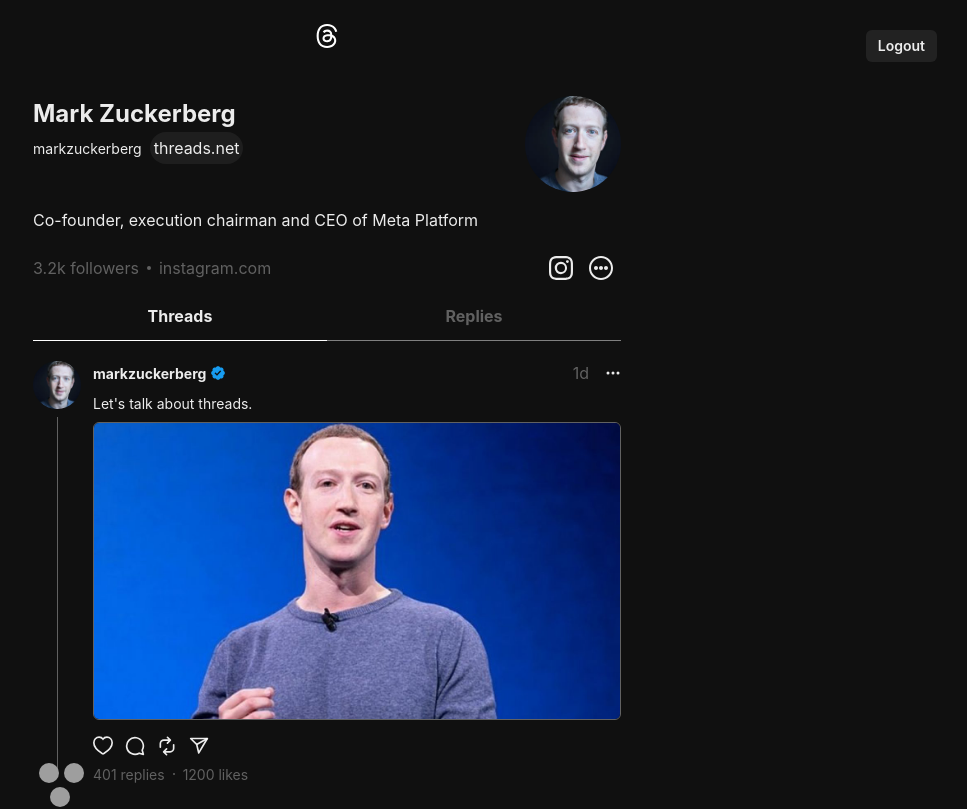
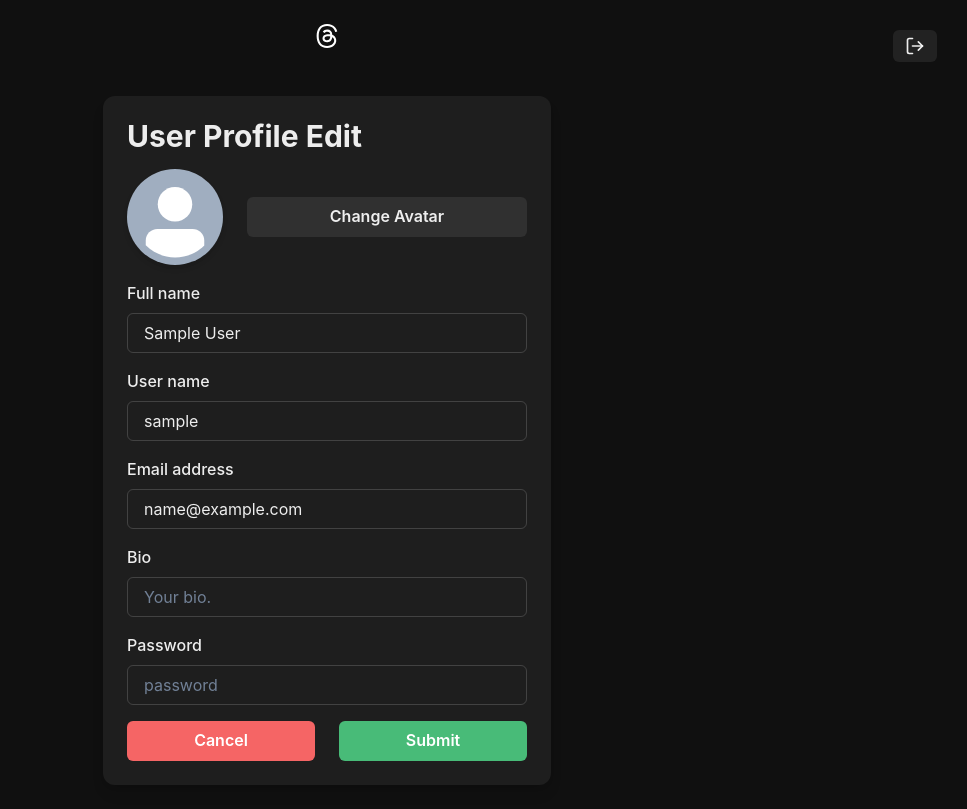
Before and after one commit to sinha-niranjan/threads_client, a React (Vite) app: page /update in a window 1280 px wide. Shown: the top 809 px of the page, without its empty margins (313-1280 px from the left). Built offline with nearby package versions, Linux system fonts and the light colour scheme; sample sign-in values are in the browser's storage; grey boxes are pictures that could not be loaded.

Commit message:
update profile is added

```diff
--- a/src/App.jsx
+++ b/src/App.jsx
@@ -8,6 +8,7 @@
 import { useRecoilValue } from "recoil";
 import userAtom from "./atoms/userAtom";
 import LogoutButton from "./components/LogoutButton";
+import UpdateProfilePage from "./pages/UpdateProfilePage";
 
 function App() {
   const user = useRecoilValue(userAtom);
@@ -22,14 +23,16 @@
         <Route
           path="/auth"
           element={user ? <Navigate to={"/"} /> : <AuthPage />}
+        />{" "}
+        <Route
+          path="/update"
+          element={user ? <UpdateProfilePage /> : <Navigate to={"/auth"} /> }
         />
         <Route path="/:username" element={<UserPages />} />
         <Route path="/:username/post/:pid" element={<PostPages />} />
       </Routes>
 
-      {
-        user && <LogoutButton />
-      }
+      {user && <LogoutButton />}
     </Container>
   );
 }
--- a/src/components/LogoutButton.jsx
+++ b/src/components/LogoutButton.jsx
@@ -3,6 +3,7 @@
 import { useSetRecoilState } from "recoil";
 import userAtom from "../atoms/userAtom";
 import useShowToast from "../hooks/useShowToast";
+import {FiLogOut } from "react-icons/fi"
 
 const LogoutButton = () => {
   const showToast = useShowToast();
@@ -37,7 +38,7 @@
       size={"sm"}
       onClick={handleLogout}
     >
-      Logout
+       <FiLogOut size={20} />
     </Button>
   );
 };
--- /dev/null
+++ b/src/hooks/usePreviewImg.js
@@ -0,0 +1,25 @@
+import { useState } from "react";
+import useShowToast from "./useShowToast";
+
+const usePreviewImg = () => {
+	const [imgUrl, setImgUrl] = useState(null);
+	const showToast = useShowToast();
+	const handleImageChange = (e) => {
+		const file = e.target.files[0];
+		if (file && file.type.startsWith("image/")) {
+			const reader = new FileReader();
+
+			reader.onloadend = () => {
+				setImgUrl(reader.result);
+			};
+
+			reader.readAsDataURL(file);
+		} else {
+			showToast("Invalid file type", " Please select an image file", "error");
+			setImgUrl(null);
+		}
+	};
+	return { handleImageChange, imgUrl, setImgUrl };
+};
+
+export default usePreviewImg;
--- /dev/null
+++ b/src/pages/UpdateProfilePage.jsx
@@ -0,0 +1,180 @@
+import {
+  Button,
+  Flex,
+  FormControl,
+  FormLabel,
+  Heading,
+  Input,
+  Stack,
+  useColorModeValue,
+  Avatar,
+  Center,
+} from "@chakra-ui/react";
+import { useRef, useState } from "react";
+import { useRecoilState } from "recoil";
+import userAtom from "../atoms/userAtom";
+import usePreviewImg from "../hooks/usePreviewImg";
+import useShowToast from "../hooks/useShowToast";
+
+export default function UpdateProfilePage() {
+  const [user, setUser] = useRecoilState(userAtom);
+  const [inputs, setInputs] = useState({
+    name: user.name,
+    username: user.username,
+    email: user.email,
+    bio: user.bio,
+    password: "",
+  });
+  const fileRef = useRef(null);
+  const [updating, setUpdating] = useState(false);
+
+  const showToast = useShowToast();
+
+  const { handleImageChange, imgUrl } = usePreviewImg();
+
+  const handleSubmit = async (e) => {
+    e.preventDefault();
+    if (updating) return;
+    setUpdating(true);
+    try {
+      const res = await fetch(`/api/users/update/${user._id}`, {
+        method: "PUT",
+        headers: {
+          "Content-Type": "application/json",
+        },
+        body: JSON.stringify({ ...inputs, profilePic: imgUrl }),
+      });
+      const data = await res.json(); // updated user object
+      if (data.error) {
+        showToast("Error", data.error, "error");
+        return;
+		}
+      showToast("Success", "Profile updated successfully", "success");
+      setUser(data);
+      localStorage.setItem("user-threads", JSON.stringify(data));
+    } catch (error) {
+      showToast("Error", error, "error");
+    } finally {
+      setUpdating(false);
+    }
+  };
+  return (
+    <form onSubmit={handleSubmit}>
+      <Flex align={"center"} justify={"center"} my={6}>
+        <Stack
+          spacing={4}
+          w={"full"}
+          maxW={"md"}
+          bg={useColorModeValue("white", "gray.dark")}
+          rounded={"xl"}
+          boxShadow={"lg"}
+          p={6}
+        >
+          <Heading lineHeight={1.1} fontSize={{ base: "2xl", sm: "3xl" }}>
+            User Profile Edit
+          </Heading>
+          <FormControl id="userName">
+            <Stack direction={["column", "row"]} spacing={6}>
+              <Center>
+                <Avatar
+                  size="xl"
+                  boxShadow={"md"}
+                  src={imgUrl || user.profilePic}
+                />
+              </Center>
+              <Center w="full">
+                <Button w="full" onClick={() => fileRef.current.click()}>
+                  Change Avatar
+                </Button>
+                <Input
+                  type="file"
+                  hidden
+                  ref={fileRef}
+                  onChange={handleImageChange}
+                />
+              </Center>
+            </Stack>
+          </FormControl>
+          <FormControl>
+            <FormLabel>Full name</FormLabel>
+            <Input
+              placeholder="John Doe"
+              value={inputs.name}
+              onChange={(e) => setInputs({ ...inputs, name: e.target.value })}
+              _placeholder={{ color: "gray.500" }}
+              type="text"
+            />
+          </FormControl>
+          <FormControl>
+            <FormLabel>User name</FormLabel>
+            <Input
+              placeholder="johndoe"
+              value={inputs.username}
+              onChange={(e) =>
+                setInputs({ ...inputs, username: e.target.value })
+              }
+              _placeholder={{ color: "gray.500" }}
+              type="text"
+            />
+          </FormControl>
+          <FormControl>
+            <FormLabel>Email address</FormLabel>
+            <Input
+              placeholder="your-email@example.com"
+              value={inputs.email}
+              onChange={(e) => setInputs({ ...inputs, email: e.target.value })}
+              _placeholder={{ color: "gray.500" }}
+              type="email"
+            />
+          </FormControl>
+          <FormControl>
+            <FormLabel>Bio</FormLabel>
+            <Input
+              placeholder="Your bio."
+              value={inputs.bio}
+              onChange={(e) => setInputs({ ...inputs, bio: e.target.value })}
+              _placeholder={{ color: "gray.500" }}
+              type="text"
+            />
+          </FormControl>
+          <FormControl>
+            <FormLabel>Password</FormLabel>
+            <Input
+              placeholder="password"
+              value={inputs.password}
+              onChange={(e) =>
+                setInputs({ ...inputs, password: e.target.value })
+              }
+              _placeholder={{ color: "gray.500" }}
+              type="password"
+            />
+          </FormControl>
+          <Stack spacing={6} direction={["column", "row"]}>
+            <Button
+              bg={"red.400"}
+              color={"white"}
+              w="full"
+              _hover={{
+                bg: "red.500",
+              }}
+            >
+              Cancel
+            </Button>
+            <Button
+              bg={"green.400"}
+              color={"white"}
+              w="full"
+              _hover={{
+                bg: "green.500",
+              }}
+              type="submit"
+              isLoading={updating}
+            >
+              Submit
+            </Button>
+          </Stack>
+        </Stack>
+      </Flex>
+    </form>
+  );
+}
```
